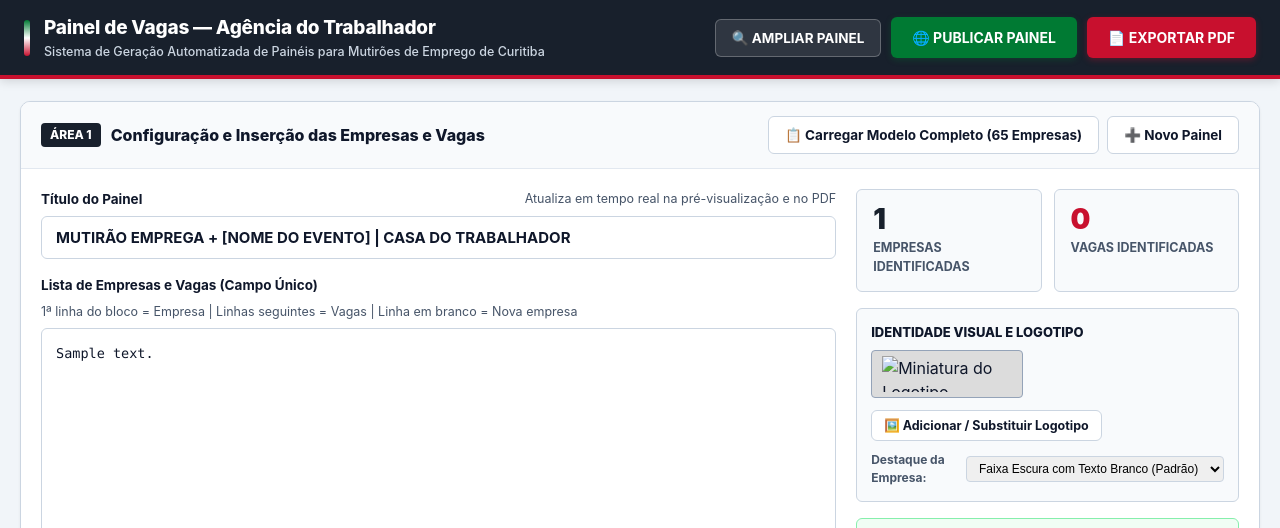
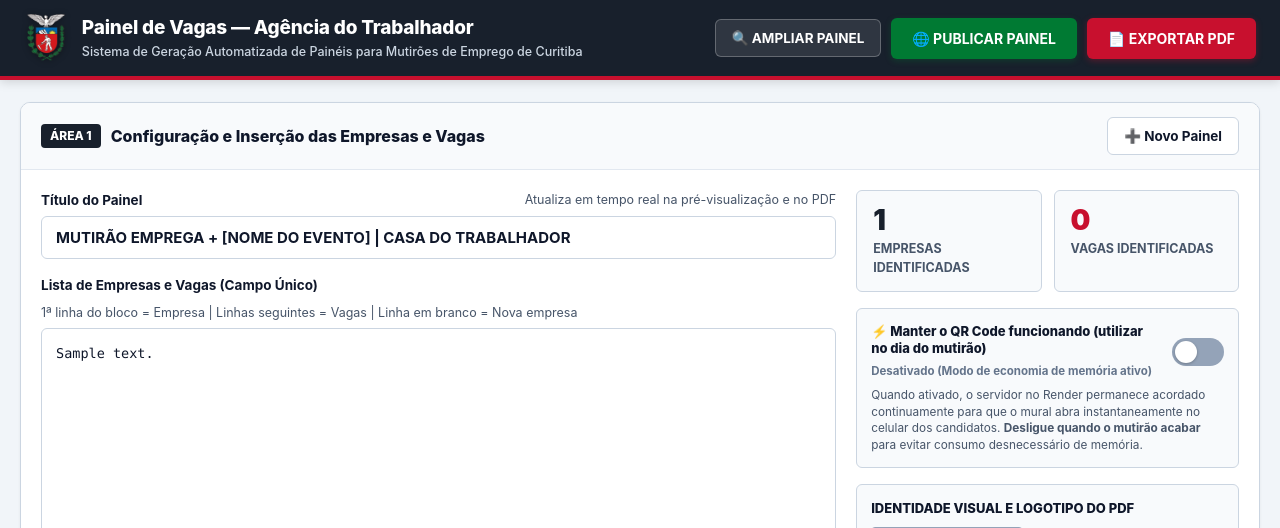
Before and after one commit to marcelino-carvalho/painel-vagas-curitiba, a FastAPI app: template templates/index.html in a window 1280 px wide. Shown: the top 528 px of the page. Run offline with FastAPI, Linux system fonts and the light colour scheme; the template is opened without the code that fills it: most values are stand-ins (such as "Sample title", 1, 10 or a date in 2020); grey boxes marked "Sample" are stand-in pictures.

Commit message:
Adiciona logos oficiais, remove botao modelo completo e adiciona funcao Manter QR Code funcionando no dia do mutirao

```diff
--- a/app/main.py
+++ b/app/main.py
@@ -3,8 +3,11 @@ Aplicação Principal FastAPI — Sistema de Criação de Painel de Vagas
 Agência do Trabalhador de Curitiba
 """
 
+import asyncio
 import json
 import os
+import time
+import urllib.request
 from contextlib import asynccontextmanager
 from pathlib import Path
 from typing import Optional
@@ -15,13 +18,15 @@ from fastapi.templating import Jinja2Templates
 from pydantic import BaseModel
 
 from app.database import (
+    get_keep_alive_enabled,
     get_panel_by_slug,
     init_db,
     list_recent_panels,
     save_or_update_panel,
+    set_keep_alive_enabled,
 )
-from app.default_logo import DEFAULT_LOGO_DATA_URL
-from app.parser import SAMPLE_MUTIRAO_TEXT, parse_vagas_text
+from app.default_logo import BRASAO_SITE_URL, DEFAULT_LOGO_DATA_URL
+from app.parser import parse_vagas_text
 from app.pdf_service import generate_panel_pdf
 from app.qr_service import generate_qr_png_data_url
 from app.tunnel import (
@@ -49,6 +54,50 @@ Motorista
 Auxiliar de Logística
 Analista Administrativo"""
 
+_known_public_base_url: Optional[str] = None
+_last_keep_alive_ping: float = 0.0
+
+
+def _ping_url_sync(url: str) -> None:
+    req = urllib.request.Request(
+        url,
+        headers={"User-Agent": "PainelVagasCuritiba-KeepAlive/1.0"},
+    )
+    with urllib.request.urlopen(req, timeout=10) as resp:
+        resp.read()
+
+
+async def _keep_alive_worker():
+    """
+    Loop em background que mantém o serviço ativo no Render apenas enquanto a função
+    'Manter o QR Code funcionando (utilizar no dia do mutirão)' estiver ligada.
+    Quando desligada, nenhuma requisição é feita, permitindo que o Render hiberne normalmente.
+    """
+    global _last_keep_alive_ping
+    loop = asyncio.get_running_loop()
+    while True:
+        try:
+            await asyncio.sleep(20)
+            if not get_keep_alive_enabled():
+                continue
+
+            now = time.time()
+            # Envia um ping externo a cada 4 minutos (240s) — bem abaixo dos 15 min de inatividade do Render
+            if now - _last_keep_alive_ping >= 240:
+                target_base = (
+                    _known_public_base_url
+                    or os.environ.get("RENDER_EXTERNAL_URL", "").strip().rstrip("/")
+                    or os.environ.get("PUBLIC_BASE_URL", "").strip().rstrip("/")
+                )
+                if target_base and target_base.startswith("http"):
+                    ping_endpoint = f"{target_base}/api/ping"
+                    await loop.run_in_executor(None, _ping_url_sync, ping_endpoint)
+                    _last_keep_alive_ping = time.time()
+        except asyncio.CancelledError:
+            break
+        except Exception:
+            pass
+
 
 @asynccontextmanager
 async def lifespan(app: FastAPI):
@@ -62,12 +111,17 @@ async def lifespan(app: FastAPI):
     )
     if not is_cloud_hosted:
         start_public_tunnel(local_port=port)
-    yield
+
+    worker_task = asyncio.create_task(_keep_alive_worker())
+    try:
+        yield
+    finally:
+        worker_task.cancel()
 
 
 app = FastAPI(
     title="Painel de Vagas — Agência do Trabalhador de Curitiba",
-    version="1.0.0",
+    version="1.1.0",
     lifespan=lifespan,
 )
 
@@ -87,7 +141,12 @@ class PublishPanelRequest(BaseModel):
     header_style: str = "dark"
 
 
+class KeepAliveRequest(BaseModel):
+    enabled: bool
+
+
 def _resolve_public_panel_url(request: Request, slug: str) -> str:
+    global _known_public_base_url
     port = int(os.environ.get("PORT", "8000"))
     forwarded_host = request.headers.get("x-forwarded-host") or request.headers.get("host")
     forwarded_proto = request.headers.get("x-forwarded-proto") or request.url.scheme
@@ -96,6 +155,7 @@ def _resolve_public_panel_url(request: Request, slug: str) -> str:
         request_scheme=forwarded_proto,
         local_port=port,
     )
+    _known_public_base_url = base_url
     return f"{base_url}/p/{slug}"
 
 
@@ -114,13 +174,14 @@ async def admin_index(request: Request):
 
     public_url = _resolve_public_panel_url(request, initial_panel["slug"])
     qr_data_url = generate_qr_png_data_url(public_url)
+    keep_alive = get_keep_alive_enabled()
 
     boot_payload = {
         "initial_slug": initial_panel["slug"],
         "initial_public_url": public_url,
         "initial_qr_data_url": qr_data_url,
         "default_logo_data_url": DEFAULT_LOGO_DATA_URL,
-        "sample_65_text": SAMPLE_MUTIRAO_TEXT,
+        "keep_alive_enabled": keep_alive,
     }
 
     return templates.TemplateResponse(
@@ -130,6 +191,7 @@ async def admin_index(request: Request):
             "initial_raw_text": initial_panel["raw_text"],
             "initial_public_url": public_url,
             "default_logo_data_url": DEFAULT_LOGO_DATA_URL,
+            "brasao_site_url": BRASAO_SITE_URL,
             "boot_json": json.dumps(boot_payload, ensure_ascii=False),
         },
     )
@@ -224,10 +286,49 @@ async def api_export_panel_pdf(request: Request, slug: str):
     )
 
 
+@app.get("/api/keep-alive")
+async def api_get_keep_alive():
+    return {
+        "enabled": get_keep_alive_enabled(),
+    }
+
+
+@app.post("/api/keep-alive")
+async def api_set_keep_alive(request: Request, payload: KeepAliveRequest):
+    global _known_public_base_url, _last_keep_alive_ping
+    port = int(os.environ.get("PORT", "8000"))
+    forwarded_host = request.headers.get("x-forwarded-host") or request.headers.get("host")
+    forwarded_proto = request.headers.get("x-forwarded-proto") or request.url.scheme
+    try:
+        _known_public_base_url = get_public_base_url(
+            request_host=forwarded_host,
+            request_scheme=forwarded_proto,
+            local_port=port,
+        )
+    except Exception:
+        pass
+
+    state = set_keep_alive_enabled(payload.enabled)
+    if state:
+        _last_keep_alive_ping = 0.0  # força um ping imediato no próximo ciclo
+    return {
+        "enabled": state,
+    }
+
+
+@app.get("/api/ping")
+async def api_ping():
+    return {
+        "ok": True,
+        "keep_alive_enabled": get_keep_alive_enabled(),
+    }
+
+
 @app.get("/api/status")
 async def api_status(request: Request):
     tunnel_info = get_current_tunnel_status()
     return {
         "status": "ok",
+        "keep_alive_enabled": get_keep_alive_enabled(),
         **tunnel_info,
     }
--- a/app/pdf_service.py
+++ b/app/pdf_service.py
@@ -17,6 +17,7 @@ from reportlab.lib.utils import ImageReader
 from reportlab.pdfbase import pdfmetrics
 from reportlab.pdfgen import canvas
 
+from app.default_logo import DEFAULT_LOGO_DATA_URL
 from app.qr_service import generate_qr_png_data_url
 
 PAGE_W, PAGE_H = landscape(A4)  # 841.89 x 595.27 pt (297mm x 210mm)
@@ -504,7 +505,7 @@ def generate_panel_pdf_sync(
     _, qr_b64 = qr_data_url.split(",", 1)
     qr_reader = ImageReader(io.BytesIO(base64.b64decode(qr_b64)))
 
-    custom_logo = _decode_custom_logo(logo_data_url)
+    custom_logo = _decode_custom_logo(logo_data_url or DEFAULT_LOGO_DATA_URL)
     col_w = SHEET_W / float(COLS)
 
     # 1. Tenta manter todas as empresas em uma única página A4 Paisagem dentro de limites legíveis
--- a/static/css/admin.css
+++ b/static/css/admin.css
@@ -66,11 +66,12 @@ body {
   gap: 14px;
 }
 
-.brand-flag {
-  width: 6px;
-  height: 36px;
-  background: linear-gradient(180deg, var(--pr-green) 0%, #ffffff 50%, var(--pr-red) 100%);
-  border-radius: 3px;
+.brand-brasao {
+  height: 48px;
+  width: auto;
+  object-fit: contain;
+  flex-shrink: 0;
+  filter: drop-shadow(0 1px 3px rgba(0, 0, 0, 0.35));
 }
 
 .brand-titles h1 {
@@ -460,6 +461,90 @@ body {
   color: #0f172a;
 }
 
+/* Função Manter o QR Code Funcionando (Dia do Mutirão) */
+.keepalive-card {
+  background: #f8fafc;
+  border: 1.5px solid #cbd5e1;
+  border-radius: var(--radius-sm);
+  padding: 14px;
+  transition: all 0.2s ease;
+}
+
+.keepalive-card.active {
+  background: #ecfdf5;
+  border-color: #10b981;
+  box-shadow: 0 2px 8px rgba(16, 185, 129, 0.14);
+}
+
+.keepalive-row {
+  display: flex;
+  align-items: center;
+  justify-content: space-between;
+  gap: 12px;
+}
+
+.keepalive-title {
+  font-size: 13px;
+  font-weight: 800;
+  color: var(--text-primary);
+  line-height: 1.3;
+}
+
+.keepalive-card.active .keepalive-title {
+  color: #065f46;
+}
+
+.keepalive-desc {
+  font-size: 11.8px;
+  color: var(--text-secondary);
+  margin-top: 6px;
+  line-height: 1.4;
+}
+
+.keepalive-switch {
+  position: relative;
+  display: inline-block;
+  width: 52px;
+  height: 28px;
+  flex-shrink: 0;
+}
+
+.keepalive-switch input {
+  opacity: 0;
+  width: 0;
+  height: 0;
+}
+
+.keepalive-slider {
+  position: absolute;
+  cursor: pointer;
+  inset: 0;
+  background-color: #94a3b8;
+  transition: 0.2s;
+  border-radius: 34px;
+}
+
+.keepalive-slider::before {
+  position: absolute;
+  content: "";
+  height: 22px;
+  width: 22px;
+  left: 3px;
+  bottom: 3px;
+  background-color: #ffffff;
+  transition: 0.2s;
+  border-radius: 50%;
+  box-shadow: 0 1px 3px rgba(0, 0, 0, 0.25);
+}
+
+.keepalive-switch input:checked + .keepalive-slider {
+  background-color: #059669;
+}
+
+.keepalive-switch input:checked + .keepalive-slider::before {
+  transform: translateX(24px);
+}
+
 /* ==========================================================================
    ÁREA 2: PRÉ-VISUALIZAÇÃO EM TEMPO REAL DO PAINEL (7 COLUNAS)
    ========================================================================== */
--- a/static/js/app.js
+++ b/static/js/app.js
@@ -13,8 +13,11 @@
   const btnExportPdf = document.getElementById("btn-export-pdf");
   const btnZoom = document.getElementById("btn-zoom");
   const btnClear = document.getElementById("btn-clear");
-  const btnLoadSample65 = document.getElementById("btn-load-sample-65");
   const btnNewPanel = document.getElementById("btn-new-panel");
+
+  const keepAliveCard = document.getElementById("keepalive-card");
+  const keepAliveCheckbox = document.getElementById("keepalive-checkbox");
+  const keepAliveStatusText = document.getElementById("keepalive-status-text");
 
   const logoFileInput = document.getElementById("logo-file-input");
   const btnUploadLogo = document.getElementById("btn-upload-logo");
@@ -49,9 +52,10 @@
   let currentSlug = bootData.initial_slug || null;
   let currentPublicUrl = bootData.initial_public_url || "";
   let currentQrDataUrl = bootData.initial_qr_data_url || "";
-  let currentLogoDataUrl = null; // null = usar default_logo
+  let currentLogoDataUrl = null;
   const defaultLogoDataUrl = bootData.default_logo_data_url || "";
-  const sample65Text = bootData.sample_65_text || "";
+  let keepAliveActive = Boolean(bootData.keep_alive_enabled);
+  let keepAliveTimer = null;
 
   function showToast(message, type) {
     if (!toastEl) return;
@@ -61,6 +65,63 @@
     toastEl._timer = setTimeout(function () {
       toastEl.className = "toast-notification";
     }, 4000);
+  }
+
+  function updateKeepAliveUI(enabled) {
+    keepAliveActive = Boolean(enabled);
+    if (keepAliveCheckbox) {
+      keepAliveCheckbox.checked = keepAliveActive;
+    }
+    if (keepAliveCard) {
+      if (keepAliveActive) {
+        keepAliveCard.classList.add("active");
+      } else {
+        keepAliveCard.classList.remove("active");
+      }
+    }
+    if (keepAliveStatusText) {
+      if (keepAliveActive) {
+        keepAliveStatusText.textContent = "ATIVO — Servidor sempre ligado para acesso imediato no celular";
+        keepAliveStatusText.style.color = "#047857";
+      } else {
+        keepAliveStatusText.textContent = "Desativado (Modo de economia de memória ativo)";
+        keepAliveStatusText.style.color = "#64748b";
+      }
+    }
+
+    if (keepAliveTimer) {
+      clearInterval(keepAliveTimer);
+      keepAliveTimer = null;
+    }
+    if (keepAliveActive) {
+      // Ping periódico adicional a cada 3 minutos enquanto a aba estiver aberta
+      keepAliveTimer = setInterval(function () {
+        fetch("/api/ping").catch(function () {});
+      }, 180000);
+    }
+  }
+
+  async function toggleKeepAlive(enabled) {
+    try {
+      const res = await fetch("/api/keep-alive", {
+        method: "POST",
+        headers: { "Content-Type": "application/json" },
+        body: JSON.stringify({ enabled: Boolean(enabled) }),
+      });
+      if (!res.ok) {
+        throw new Error("Não foi possível alterar o modo do QR Code.");
+      }
+      const data = await res.json();
+      updateKeepAliveUI(data.enabled);
+      if (data.enabled) {
+        showToast("Modo Dia do Mutirão ATIVADO: o painel não desligará automaticamente no Render!", "success");
+      } else {
+        showToast("Modo Dia do Mutirão DESLIGADO: economia de recursos ativada.", "success");
+      }
+    } catch (err) {
+      updateKeepAliveUI(!enabled);
+      showToast(err.message || "Erro ao alterar configuração.", "error");
+    }
   }
 
   function shouldUseTwoCols(jobs) {
@@ -183,7 +244,7 @@
       previewGridEl.appendChild(cell);
     });
 
-    // Posiciona o QR Code no canto inferior direito (na última linha se sobrarem >= 2 colunas, ou em barra inferior)
+    // Posiciona o QR Code no canto inferior direito
     const remainder = parsed.companies.length % 7;
     const freeCols = remainder === 0 ? 0 : 7 - remainder;
 
@@ -282,7 +343,6 @@
     btnExportPdf.textContent = "Gerando PDF A4...";
 
     try {
-      // Garante que o painel esteja publicado e atualizado no link público do QR Code
       const pubData = await publishPanel(true);
       if (!pubData || !pubData.slug) {
         return;
@@ -328,6 +388,12 @@
     headerStyleSelect.addEventListener("change", function () {
       updatePublishUI(false);
       renderPreview();
+    });
+  }
+
+  if (keepAliveCheckbox) {
+    keepAliveCheckbox.addEventListener("change", function (e) {
+      toggleKeepAlive(e.target.checked);
     });
   }
 
@@ -381,17 +447,6 @@
     showToast("Campo de empresas e vagas limpo.", "success");
   });
 
-  // Carregar exemplo completo de 65 empresas (Mutirão Pinheirinho)
-  if (btnLoadSample65) {
-    btnLoadSample65.addEventListener("click", function () {
-      titleInput.value = "MUTIRÃO EMPREGA + PINHEIRINHO | CASA DO TRABALHADOR";
-      vagasInput.value = sample65Text;
-      updatePublishUI(false);
-      renderPreview();
-      showToast("Exemplo completo com 65 empresas carregado!", "success");
-    });
-  }
-
   // Criar novo painel (novo endereço exclusivo)
   if (btnNewPanel) {
     btnNewPanel.addEventListener("click", function () {
@@ -442,6 +497,7 @@
   });
 
   // Inicialização
+  updateKeepAliveUI(keepAliveActive);
   updatePublishUI(Boolean(currentSlug));
   renderPreview();
 })();
--- a/templates/index.html
+++ b/templates/index.html
@@ -7,11 +7,15 @@
   <link rel="stylesheet" href="/static/css/admin.css" />
 </head>
 <body>
-  <!-- Cabeçalho do Sistema -->
+  <!-- Cabeçalho do Sistema com o Brasão ao lado superior esquerdo do título -->
   <header class="app-topbar">
     <div class="topbar-inner">
       <div class="brand-group">
-        <div class="brand-flag" aria-hidden="true"></div>
+        <img
+          src="/static/img/brasao-parana.png"
+          alt="Brasão do Estado do Paraná"
+          class="brand-brasao"
+        />
         <div class="brand-titles">
           <h1>Painel de Vagas — Agência do Trabalhador</h1>
           <p>Sistema de Geração Automatizada de Painéis para Mutirões de Emprego de Curitiba</p>
@@ -42,9 +46,6 @@
         </div>
 
         <div style="display: flex; gap: 8px; flex-wrap: wrap;">
-          <button type="button" id="btn-load-sample-65" class="btn btn-secondary">
-            📋 Carregar Modelo Completo (65 Empresas)
-          </button>
           <button type="button" id="btn-new-panel" class="btn btn-secondary" title="Iniciar um novo painel com novo link público">
             ➕ Novo Painel
           </button>
@@ -96,7 +97,7 @@
             </div>
           </div>
 
-          <!-- Coluna Direita: Contadores, Personalização do Logotipo e Status Público -->
+          <!-- Coluna Direita: Contadores, Personalização do Logotipo, QR Code e Modo Dia do Mutirão -->
           <div class="side-controls">
             <!-- Indicadores de Quantidade -->
             <div class="counters-grid">
@@ -110,13 +111,34 @@
               </div>
             </div>
 
+            <!-- Função: Manter o QR Code funcionando (utilizar no dia do mutirão) -->
+            <div id="keepalive-card" class="keepalive-card">
+              <div class="keepalive-row">
+                <div>
+                  <div class="keepalive-title">
+                    ⚡ Manter o QR Code funcionando (utilizar no dia do mutirão)
+                  </div>
+                  <span id="keepalive-status-text" style="font-size: 11.5px; font-weight: 700; color: #64748b;">
+                    Desativado (Modo de economia ativo)
+                  </span>
+                </div>
+                <label class="keepalive-switch" title="Ativar/Desativar modo sem hibernação para o dia do mutirão">
+                  <input type="checkbox" id="keepalive-checkbox" />
+                  <span class="keepalive-slider"></span>
+                </label>
+              </div>
+              <p class="keepalive-desc">
+                Quando ativado, o servidor no Render permanece acordado continuamente para que o mural abra instantaneamente no celular dos candidatos. <strong>Desligue quando o mutirão acabar</strong> para evitar consumo desnecessário de memória.
+              </p>
+            </div>
+
             <!-- Personalização de Logotipo e Cabeçalho das Células -->
             <div class="sub-card">
               <div class="sub-card-title">
-                <span>Identidade Visual e Logotipo</span>
+                <span>Identidade Visual e Logotipo do PDF</span>
               </div>
               <div class="logo-control-row">
-                <div class="logo-thumb-box" title="Logotipo atual do cabeçalho">
+                <div class="logo-thumb-box" title="Logotipo atual do cabeçalho do PDF">
                   <img id="logo-thumb-img" src="{{ default_logo_data_url }}" alt="Miniatura do Logotipo" />
                 </div>
                 <div style="display: flex; flex-direction: column; gap: 6px; flex: 1;">
```
Also changed, not shown: app/database.py (+32 -5 lines), app/default_logo.py (+16 -32 lines), data/paineis.db, static/img/brasao-parana.png (added), static/img/logo-parana-pdf.png (added).
